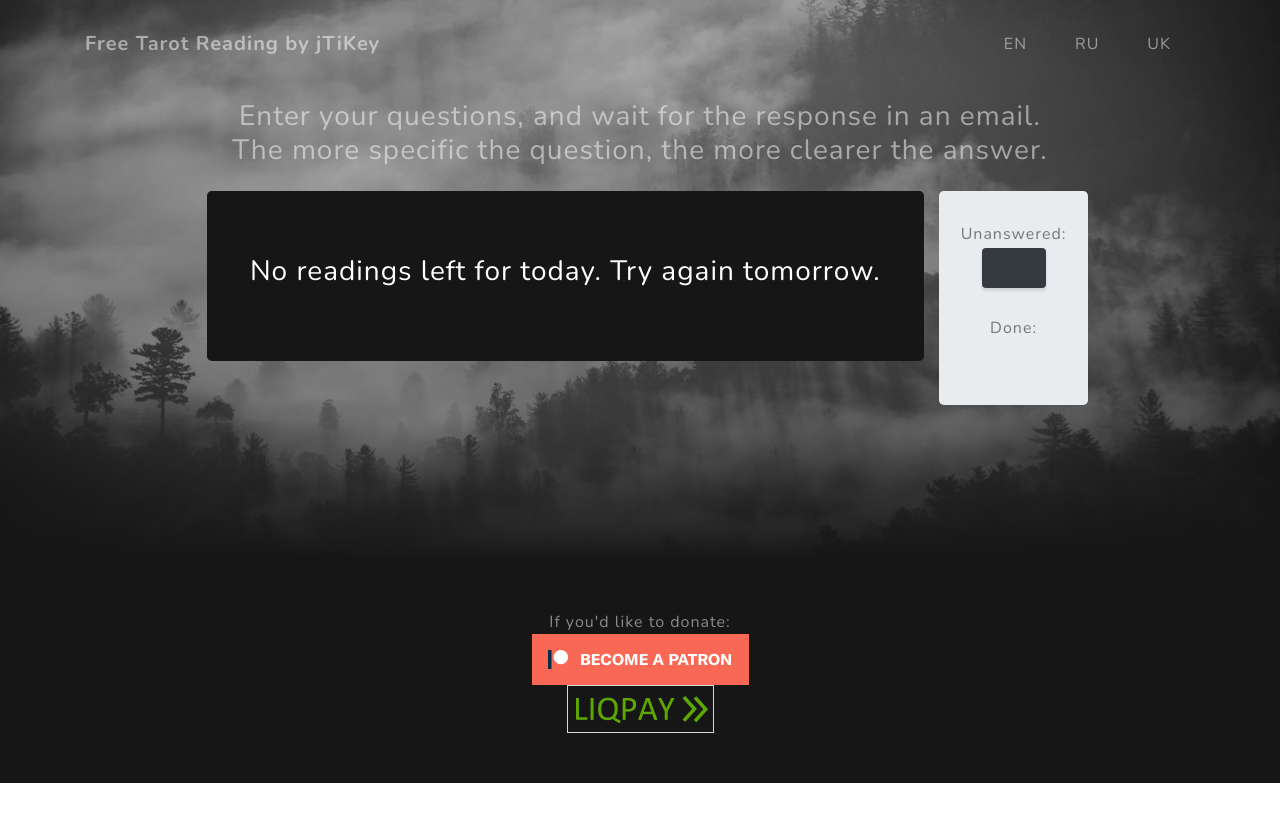
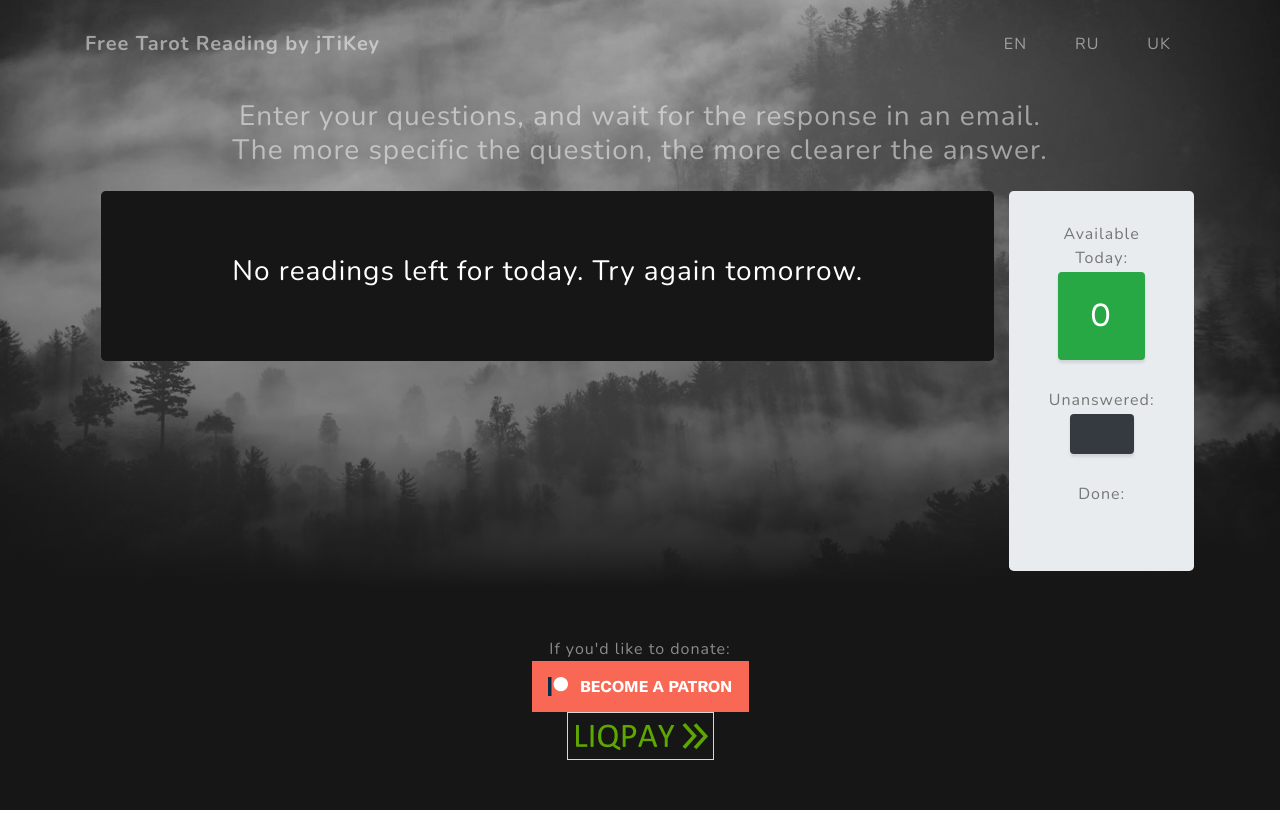
Before and after one commit to jTiKey/tarot, a Django app: template tarot/templates/index.html in a window 1280 px wide. Shown: the top 827 px of the page. Run offline with Django 3.2, Linux system fonts and the light colour scheme; the template is opened without the code that fills it, so the values that code supplies are empty; parts of the project's set-up code (start-up, migrations or seed data) failed here and were passed over; some libraries are stand-ins or nearby versions; some web fonts are replaced.

Commit message:
update translation

```diff
--- a/tarot/static/css/project.css
+++ b/tarot/static/css/project.css
@@ -34,6 +34,7 @@ body {
 
 #title {
   padding-top: 60px;
+  width: 100%;
 }
 
 #submit {
--- a/tarot/templates/index.html
+++ b/tarot/templates/index.html
@@ -104,7 +104,7 @@
       </h3>
       <section id="reading">
         <div class="row">
-            <div class="col-md-10">
+          <div class="col-md-10 mb-2">
             {% if messages %}
               <ul class="messages">
                 {% for message in messages %}
@@ -118,17 +118,14 @@
               </form>
             {% else %}
               <div class="jumbotron bg-black text-white">
-                  <h3>{% blocktrans %}
-                    No readings left for today. Try again tomorrow.
-                  {% endblocktrans %}
+                <h3>
+                  {% trans "No readings left for today. Try again tomorrow." %}
                 </h3>
               </div>
-
             {% endif %}
           </div>
           <div id="queue" class="col-sm-12 col-md-2 text-black-50 d-flex jumbotron">
             <table class="">
-                {% if left_readings_today > 0 %}
               <tr>
                 <td>
                   {% trans "Available Today" %}:
@@ -136,7 +133,13 @@
               </tr>
               <tr>
                 <td>
-                      <button type="button" class="btn btn-success counter">{{ left_readings_today }}</button>
+                  <button type="button" class="btn btn-success counter">
+                    {% if left_readings_today > 0 %}
+                      {{ left_readings_today }}
+                    {% else %}
+                      0
+                    {% endif %}
+                  </button>
                 </td>
               </tr>
               <tr>
@@ -144,7 +147,6 @@
                   <br>
                 </td>
               </tr>
-                {% endif %}
               <tr>
                 <td>
                   {% trans "Unanswered" %}:
```
Also changed, not shown: locale/ru/LC_MESSAGES/django.po, locale/uk/LC_MESSAGES/django.po. Lines whose indentation alone changed are shown as unchanged.
